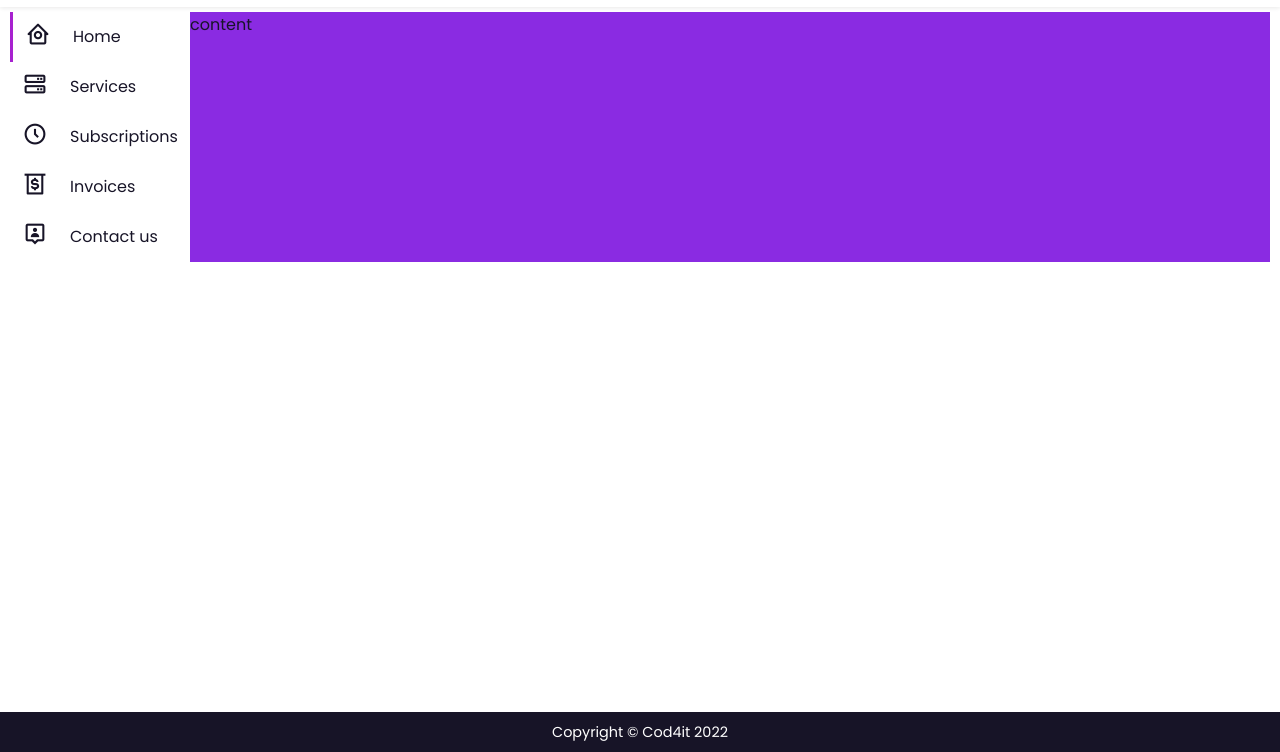
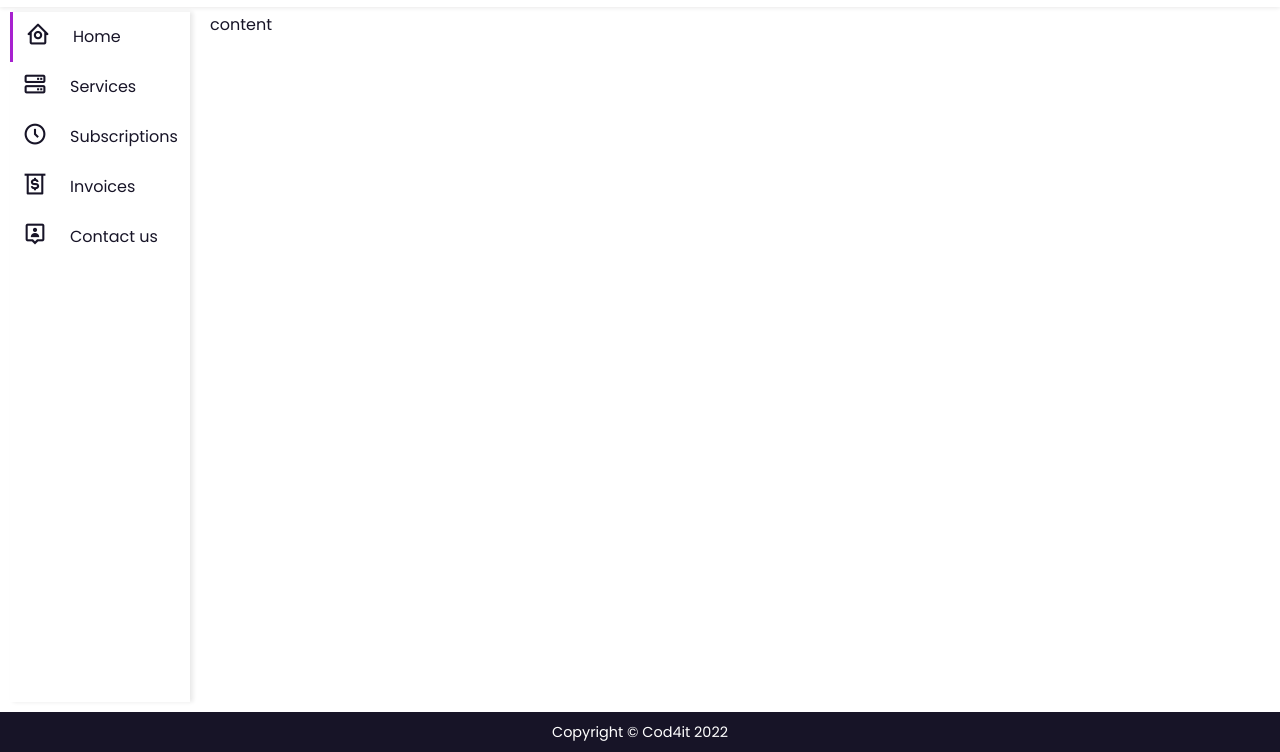
Before and after one commit to HenryBJ/Dashboard, a plain HTML site: page index.html in a window 1280 px wide. Shown: the part 48-800 px from the top of the page. Drawn offline with nearby package versions, Linux system fonts and the light colour scheme.

Commit message:
fixing sidebar

```diff
--- a/css/style.css
+++ b/css/style.css
@@ -23,11 +23,7 @@ img{
 }
 body{
     color:var(--text-color);
-}
-.container{
-    /* max-width: 1068px; */
-    margin: auto;
-    width: 100%;
+    height: 100%;
 }
 /* Header */
 header{
@@ -39,6 +35,8 @@ header{
     box-shadow: 0 1px 4px hsl(0 4% 15% / 10%);
 }
 .nav{
+    margin: auto;
+    width: 100%;
     display: flex;
     align-items: center;
     justify-content: space-between;
@@ -71,10 +69,13 @@ main{
     margin-top: 50px;
     width: 100%;
     padding: 10px;
+    height: calc(100vh - 90px);
 }
 .container{
     display: flex;
     align-items: center;
+    column-gap: 20px;
+    height: 100%
 }
 .sidebar{
     min-width: 180px;
@@ -82,6 +83,8 @@ main{
     /* width: 15%; */
     overflow: hidden;
     align-self: stretch;
+    box-shadow: 3px 0 4px hsl(0 4% 15% / 10%);
+    /* background-color: #a721cf; */
 
 }
 .sidebar ul{
@@ -129,7 +132,7 @@ main{
     color:var(--text-color)
 }
 .content{
-    background-color: blueviolet;
+    /* background-color: blueviolet; */
     width: 100%;
     align-self: stretch;
 }
--- a/index.html
+++ b/index.html
@@ -12,7 +12,7 @@
     <!-- Header-->
     <header>
         <!-- Nav-->
-        <div class="nav container">
+        <div class="nav">
             <a href="#" class="logo">Dashboard</a>
             <!--Log out icon-->
             <i class='bx bx-log-out' id="logout-icon"></i>
```
